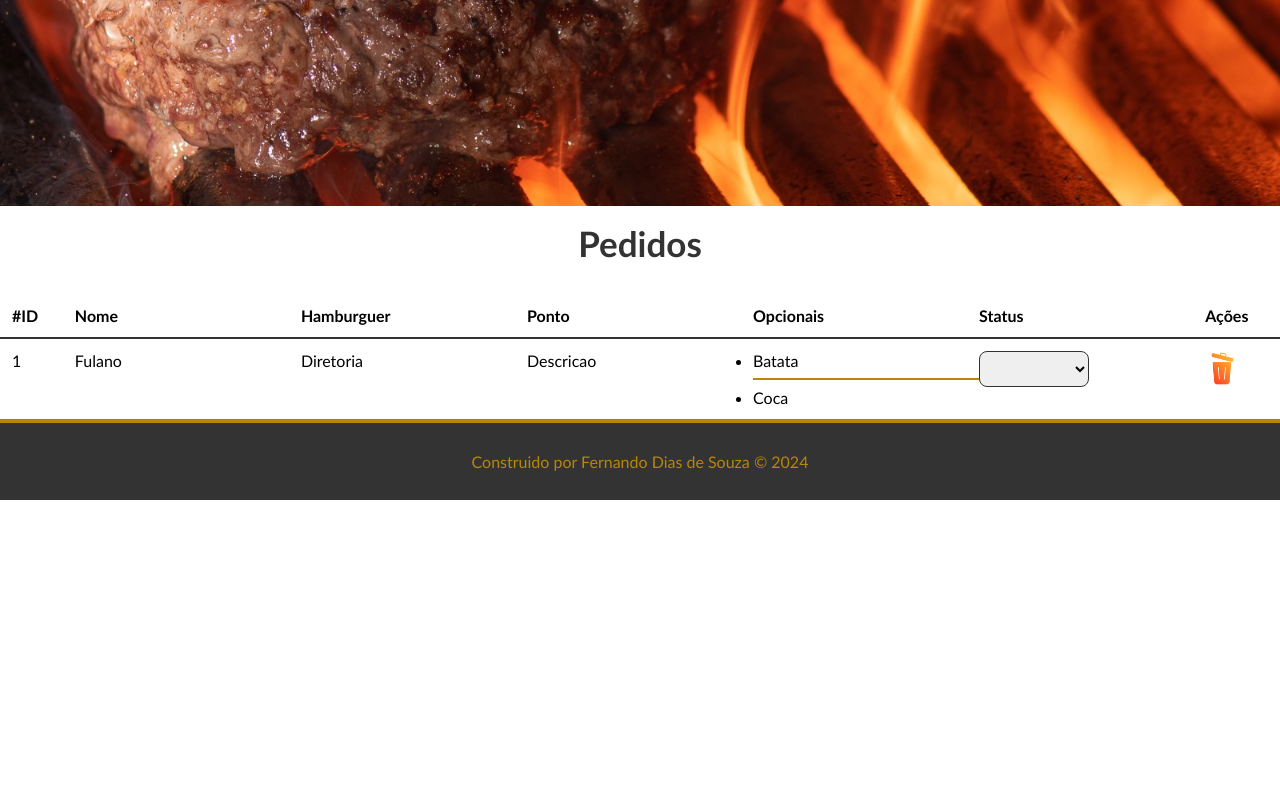
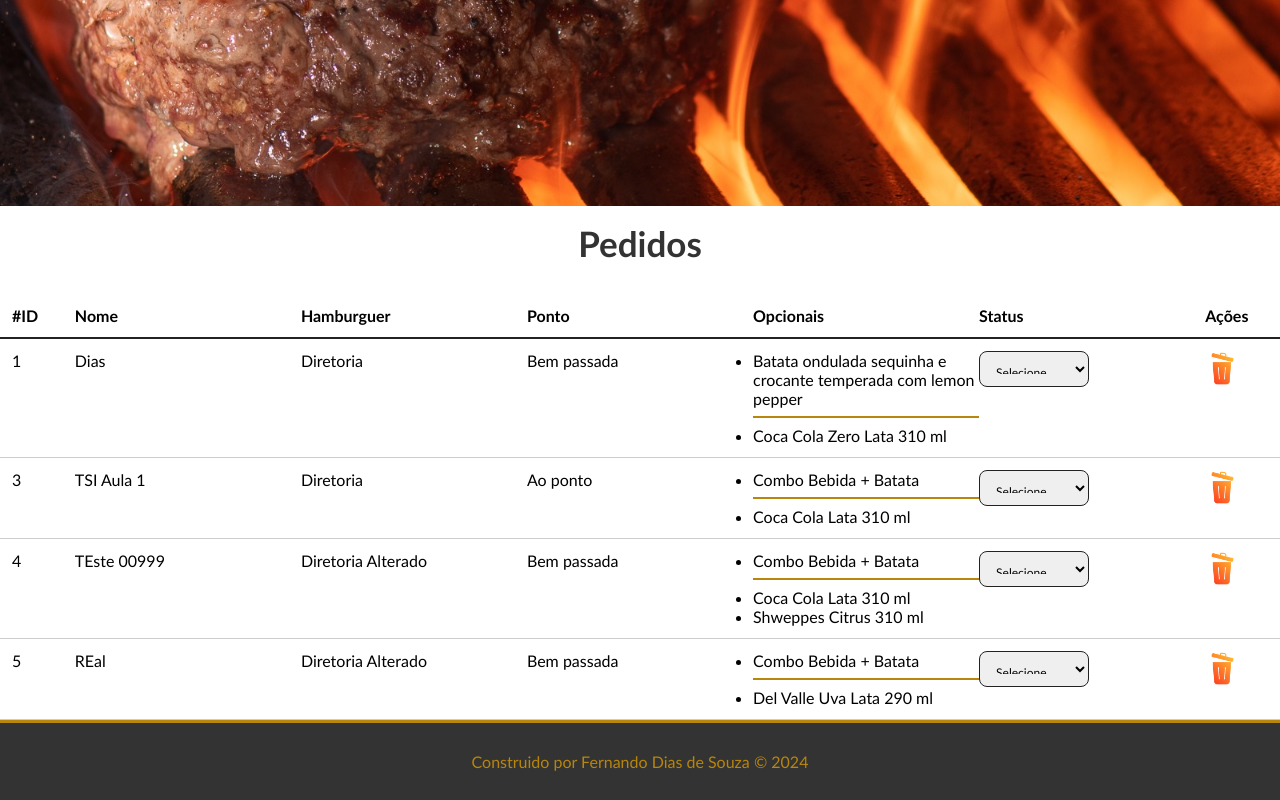
Before and after one commit to fernandodx/cpII-verao, a Vue app in the folder tburguer/: page /pedidos in a window 1280 px wide. Shown: the part 370-1170 px from the top of the page. Before the commit the page ends 870 px from the top, so only its background shows below. Built offline with nearby package versions, Linux system fonts and the light colour scheme; data requests are answered from the project's data file.

Commit message:
feat: Criando metodo para criar o pedido

```diff
--- a/tburguer/db/db.json
+++ b/tburguer/db/db.json
@@ -158,6 +158,43 @@
         "eh_novidade": true
       },
       "id": 4
+    },
+    {
+      "nome": "REal",
+      "ponto": {
+        "id": 2,
+        "descricao": "Bem passada"
+      },
+      "bebidas": [
+        {
+          "id": 4,
+          "nome": "Del Valle Uva Lata 290 ml",
+          "descricao": "",
+          "foto": "https://instadelivery-public.nyc3.cdn.digitaloceanspaces.com/itens/1696431434651d7d4a1e285_75_75.jpeg",
+          "valor": 7,
+          "eh_novidade": false
+        }
+      ],
+      "complementos": [
+        {
+          "id": 1,
+          "nome": "Combo Bebida + Batata",
+          "descricao": "Batata ondulada sequinha e crocante temperada com lemon pepper + bebida de sua escolha",
+          "foto": "https://instadelivery-public.nyc3.cdn.digitaloceanspaces.com/itens/1696431534651d7daeba24e_75_75.jpeg",
+          "valor": 11,
+          "eh_novidade": true
+        }
+      ],
+      "statusId": 6,
+      "hamburguer": {
+        "id": 1,
+        "nome": "Diretoria Alterado",
+        "foto": "https://instadelivery-public.nyc3.cdn.digitaloceanspaces.com/itens/1696429768651d76c8124dc_75_75.jpeg",
+        "descricao": "Delicioso pão de brioche selado na brasa com manteiga de leite, maionese especial de alho e ervas, tomate grelhado e defumado na brasa, suculento blend de 160 gramas, queijo derretido na brasa, molho suave de gorgonzola coberto de crispy de alho poró.",
+        "valor": 35,
+        "eh_novidade": true
+      },
+      "id": 5
     }
   ],
   "opcionais": {
--- a/tburguer/src/components/ListaPedidosComponent.vue
+++ b/tburguer/src/components/ListaPedidosComponent.vue
@@ -1,5 +1,6 @@
 <template>
     <div id="pedidos-tabela">
+
       <div>
         <div id="pedidos-tabela-cabecalho">
           <div id="ordem-id">#ID</div>
@@ -10,54 +11,107 @@
           <div>Status</div>
           <div id="div-acoes">Ações</div>
         </div>
-            <div id="pedidos-tabela-linhas">
+      </div>
+      <div
+        id="pedidos-tabela-linhas"
+        v-for="pedido in listaPedidosRealizados"
+        :key="pedido.id"
+      >
         <div class="pedidos-tabela-linha">
-                    <div id="ordem-numero">1</div>
-                    <div>Fulano</div>
-                    <div>Diretoria</div>
-                    <div>Descricao</div>
+          <div id="ordem-numero">{{ pedido.id }}</div>
+          <div>{{ pedido.nome }}</div>
+          <div>
+            {{ pedido.hamburguer.nome }}
+          </div>
+          <div>{{ pedido.ponto.descricao }}</div>
           <div>
             <ul>
-                            <li>Batata</li>
+              <li
+                v-for="(complemento, index) in pedido.complementos"
+                :key="index"
+              >
+                {{ complemento.nome }}
+              </li>
             </ul>
             <div class="divisor"></div>
             <ul>
-                            <li>Coca</li>
+              <li v-for="bebida in pedido.bebidas" :key="bebida.id">
+                {{ bebida.nome }}
+              </li>
             </ul>
           </div>
           <div>
-                        <select name="status">
-                            <option value="">Selecione o status</option>
-                            <option value=1>Pedido realizado</option>
+            <select
+              name="status"
+              class="status"
+
+            >
+              <option value="">Selecione</option>
+              <option
+                v-for="status in listaStatusPedido"
+                :key="status.id"
+                :value="status.id"
+                :selected="status.id == pedido.statusId"
+              >
+                {{ status.descricao }}
+              </option>
             </select>
           </div>
           <div id="div-acoes">
-                        <img src="/img/icone_lixeira.png" alt="Excluir" width="35px" height="35px">
+            <img
+              src="/img/icone_lixeira.png"
+              alt="Excluir"
+              width="35px"
+              height="35px"
+
+            />
+
+            <!-- <button class="cancelar-btn" @click="deletarPedido(pedido.id)">
+              Cancelar
+            </button> -->
           </div>
         </div>
       </div>
     </div>
-    </div>
-
-
   </template>
 
   <script>
 
+
   export default {
-    name: "ListaPedidosComponent"
+    name: "ListaPedidosComponent",
+    components: {
+
+    },
+    data() {
+      return {
+        listaPedidosRealizados: [],
+        listaStatusPedido: [],
+      };
+    },
+    methods: {
+      async consultarPedidos() {
+        const response = await fetch("http://localhost:3000/pedidos");
+        this.listaPedidosRealizados = await response.json();
+        console.log(this.listaPedidosRealizados);
       }
-
+    },
+    mounted() {
+      this.consultarPedidos();
+    //   this.consultarListaStatus();
+    },
+  };
   </script>
 
   <style scoped>
-
   #pedidos-tabela {
     width: 100%;
     margin: 0 auto;
   }
 
-#pedidos-tabela-cabecalho, #pedidos-tabela-linhas, .pedidos-tabela-linha {
+  #pedidos-tabela-cabecalho,
+  #pedidos-tabela-linhas,
+  .pedidos-tabela-linha {
     display: flex;
     flex-wrap: wrap;
   }
@@ -65,22 +119,24 @@ export default {
   #pedidos-tabela-cabecalho {
     font-weight: bold;
     padding: 12px;
-    border-bottom: 2px solid #333;
+    border-bottom: 2px solid #222;
   }
 
-#pedidos-tabela-cabecalho div, .pedidos-tabela-linha div {
+  #pedidos-tabela-cabecalho div,
+  .pedidos-tabela-linha div {
     width: 18%;
   }
+
   .pedidos-tabela-linha {
     width: 100%;
     padding: 12px;
-    border-bottom: 1px solid gray;
+    border-bottom: 1px solid #ccc;
   }
 
   #pedidos-tabela-cabecalho #ordem-id,
   .pedidos-tabela-linha #ordem-numero,
   .pedidos-tabela-linha #div-acoes,
-#pedidos-tabela-cabecalho #div-acoes{
+  #pedidos-tabela-cabecalho #div-acoes {
     width: 5%;
   }
 
@@ -89,13 +145,31 @@ export default {
   }
 
   select {
-    padding: 16px;
+    padding: 12px;
     width: 110px;
-    border: #333 solid 1px;
+    border: #222 solid 1px;
     border-radius: 8px;
     height: 36px;
     margin-right: 8px;
     font-size: 12px;
+  }
+
+  .cancelar-btn {
+    background-color: #222;
+    color: darkgoldenrod;
+    transition: 0.5s;
+    font-weight: bold;
+    border: 2px solid darkgoldenrod;
+    padding: 8px;
+    font-size: 16px;
+    margin: 0 auto;
+    cursor: pointer;
+    border-radius: 8px;
+  }
+
+  .cancelar-btn:hover {
+    background-color: transparent;
+    color: #222;
   }
 
   .pedidos-tabela-linha .divisor {
@@ -105,5 +179,4 @@ select {
     height: 2px;
     background-color: darkgoldenrod;
   }
-
   </style>
--- a/tburguer/src/components/PedidoComponent.vue
+++ b/tburguer/src/components/PedidoComponent.vue
@@ -8,10 +8,10 @@
             </p>
             <img
               id="foto-content"
-              :src="burguer && burguer.foto ? burguer.foto : ''"
+              :src="burguer && burguer.foto ? burguer.foto : '-'"
             />
           </div>
-          <mensagem-component :msg="msg" />
+
           <div class="inputs" id="form-pedido">
             <label for="nome-cliente">Nome</label>
             <input
@@ -134,8 +134,35 @@
           hamburguer: this.burguer,
         };
 
+        const dadosPedidoJson = JSON.stringify(dadosPedido);
 
-      }
+        const req = await fetch("http://localhost:3000/pedidos", {
+          method: "POST",
+          headers: { "Content-Type": "application/json" },
+          body: dadosPedidoJson,
+        });
+
+        this.msg = "Pedido realizado com sucesso!";
+        this.scrollParaMensagem();
+
+        this.nomeCliente = null;
+        this.idPontoCarne = null;
+        this.listaBebidasSelecionadas = [];
+        this.listaComplementoSelecionado = [];
+
+        setTimeout(() => {
+          this.msg = null;
+        }, 3000);
+      },
+      scrollParaMensagem() {
+        // Encontrar o elemento usando o ID
+        const elementoDeDestino = document.getElementById("form-pedido");
+
+        if (elementoDeDestino) {
+          // Rolar até o elemento usando scrollIntoView
+          elementoDeDestino.scrollIntoView({ behavior: "smooth" });
+        }
+      },
     },
     mounted() {
       this.getTipoPontos();
--- a/tburguer/src/views/ConfiguracaoPedidoView.vue
+++ b/tburguer/src/views/ConfiguracaoPedidoView.vue
@@ -21,8 +21,10 @@ export default {
     };
   },
   mounted() {
-   console.log(this.$route.query.burguer);
-
+   const burguerDecode = decodeURIComponent(this.$route.query.burguer);
+   const burguer = JSON.parse(burguerDecode);
+   this.hamburguerSelecionado = burguer;
+   console.log(`SUCESSO ${this.hamburguerSelecionado}`);
   },
 }
 </script>
--- a/tburguer/src/views/MenuView.vue
+++ b/tburguer/src/views/MenuView.vue
@@ -29,7 +29,7 @@
   export default {
     name: "MenuView",
     components: {
-      BannerComponent,
+
     },
     data() {
       return {
@@ -45,9 +45,7 @@
       selecionarBurguer(burguerSelecionado) {
         const param = JSON.stringify(burguerSelecionado);
         const burguerJsonEncode = encodeURIComponent(param);
-
-        this.$router.push({ path: 'config-pedido', query: { burguer: burguerJsonEncode } });
-
+        this.$router.push({path: '/config-pedido', query: {burguer : burguerJsonEncode}});
       },
     },
     mounted() {
```
Lines whose indentation alone changed are shown as unchanged.
